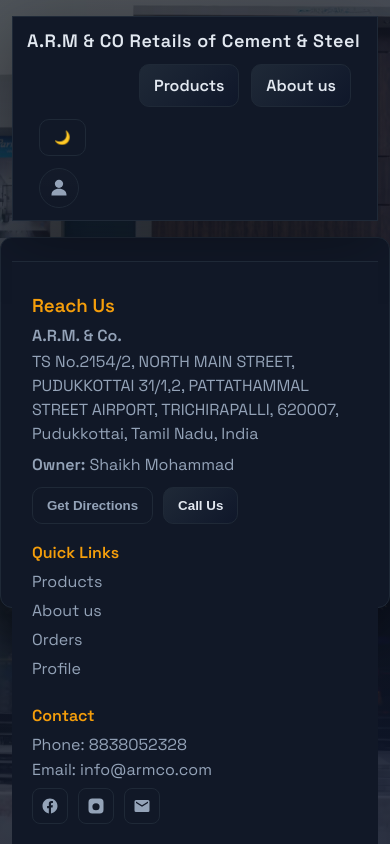
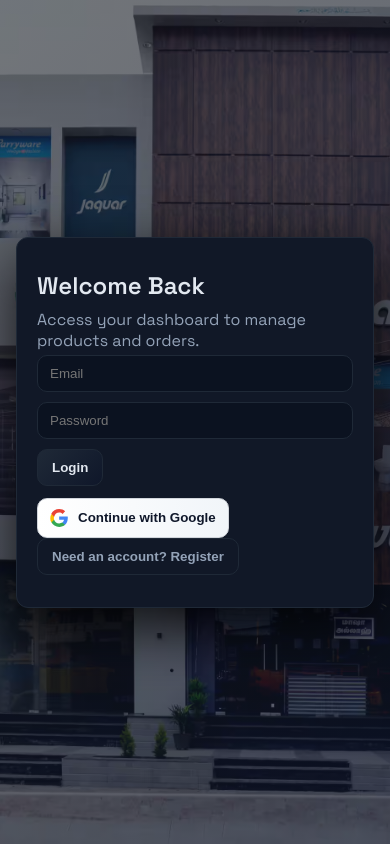
Before and after one commit to sivasubramanian2004/ARM-CEMENT-CO, a React (Vite) app in the folder Downloads/cement_fact-main/cement_fact-main/client/: page /login in a window 390 px wide. Shown: the top 844 px of the page. Built offline with nearby package versions, Linux system fonts and the light colour scheme; no server answers.

Commit message:
fix: properly style and layout login page with background image

```diff
--- a/Downloads/cement_fact-main/cement_fact-main/client/src/App.jsx
+++ b/Downloads/cement_fact-main/cement_fact-main/client/src/App.jsx
@@ -1,5 +1,5 @@
 import React, { useEffect, useState } from 'react';
-import { Link, Route, Routes, useNavigate } from 'react-router-dom';
+import { Link, Route, Routes, useNavigate, useLocation } from 'react-router-dom';
 import { useAuth } from './state/AuthContext';
 import { attachToken } from './api/client';
 import LoginPage from './pages/LoginPage';
@@ -15,6 +15,7 @@ import AdminUsersPage from './pages/AdminUsersPage';
 export default function App() {
   const { isAuthenticated, user, logout, token } = useAuth();
   const navigate = useNavigate();
+  const location = useLocation();
   const [theme, setTheme] = useState(() => {
     try {
       return localStorage.getItem('theme') || 'light';
@@ -22,6 +23,8 @@ export default function App() {
       return 'light';
     }
   });
+
+  const isLoginPage = location.pathname === '/login';
 
   useEffect(() => {
     attachToken(token);
@@ -39,6 +42,7 @@ export default function App() {
 
   return (
     <div className="app-shell">
+      {!isLoginPage && (
         <nav className="navbar">
           <div className="brand">A.R.M & CO Retails of Cement & Steel</div>
 
@@ -67,14 +71,13 @@ export default function App() {
             {theme === 'light' ? '🌙' : '☀️'}
           </button>
 
-
-
           <Link className="user-icon" to={isAuthenticated ? '/profile' : '/login'} aria-label="user">
             <svg width="20" height="20" viewBox="0 0 24 24" fill="none" xmlns="http://www.w3.org/2000/svg">
               <path d="M12 12c2.761 0 5-2.239 5-5s-2.239-5-5-5-5 2.239-5 5 2.239 5 5 5zM3 20c0-3.866 3.582-7 9-7s9 3.134 9 7v1H3v-1z" fill="currentColor" />
             </svg>
           </Link>
         </nav>
+      )}
 
       <Routes>
         <Route path="/login" element={<LoginPage />} />
@@ -113,7 +116,7 @@ export default function App() {
           }
         />
       </Routes>
-      <Footer />
+      {!isLoginPage && <Footer />}
     </div>
   );
 }
--- a/Downloads/cement_fact-main/cement_fact-main/client/src/styles.css
+++ b/Downloads/cement_fact-main/cement_fact-main/client/src/styles.css
@@ -34,6 +34,11 @@ a {
   max-width: none;
   margin: 0;
   padding: 24px 20px 48px;
+}
+
+.app-shell:has(> div.login-container) {
+  padding: 0;
+  overflow: hidden;
 }
 
 .navbar {
@@ -362,9 +367,7 @@ input, select, textarea {
 .status-pill.cancelled { border-color: #ef4444; color: #ef4444; }
 
 .auth-card {
-  max-width: 420px;
-  margin: 48px auto;
-  padding: 0 16px;
+  /* Styles handled by .login-container .auth-card when on login page */
 }
 
 /* Login Page Background */
@@ -378,7 +381,8 @@ input, select, textarea {
   align-items: center;
   justify-content: flex-end;
   overflow: hidden;
-  z-index: -1;
+  z-index: 1000;
+  padding-right: 60px;
 }
 
 .login-background {
@@ -391,7 +395,7 @@ input, select, textarea {
   background-size: cover;
   background-position: center;
   background-attachment: fixed;
-  z-index: -1;
+  z-index: 0;
 }
 
 .login-background::after {
@@ -401,17 +405,46 @@ input, select, textarea {
   left: 0;
   width: 100%;
   height: 100%;
-  background: linear-gradient(135deg, rgba(22, 27, 34, 0.75) 0%, rgba(15, 23, 42, 0.85) 100%);
+  background: linear-gradient(135deg, rgba(22, 27, 34, 0.6) 0%, rgba(15, 23, 42, 0.7) 100%);
   z-index: 1;
 }
 
 .login-container .auth-card {
   position: relative;
   z-index: 10;
-  max-width: 420px;
-  margin: 0;
-  padding: 32px;
-  box-shadow: 0 20px 60px rgba(0, 0, 0, 0.6);
+  max-width: 450px;
+  width: 100%;
+  margin: 0 40px 0 0;
+  padding: 40px;
+  background: var(--card);
+  border: 1px solid var(--border);
+  border-radius: 12px;
+  box-shadow: 0 20px 60px rgba(0, 0, 0, 0.8);
+}
+
+/* Responsive login container for tablets and mobile */
+@media (max-width: 900px) {
+  .login-container {
+    justify-content: center;
+    padding: 20px;
+  }
+
+  .login-container .auth-card {
+    margin: 0;
+    max-width: 400px;
+  }
+}
+
+@media (max-width: 640px) {
+  .login-container {
+    padding: 16px;
+  }
+
+  .login-container .auth-card {
+    max-width: 100%;
+    padding: 32px 20px;
+    margin: 0;
+  }
 }
 
 @media (max-width: 720px) {
```
Lines whose indentation alone changed are shown as unchanged.
